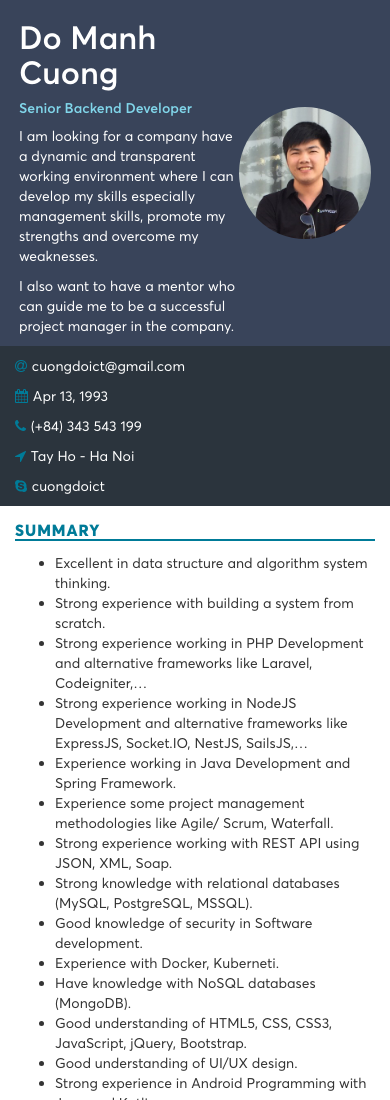
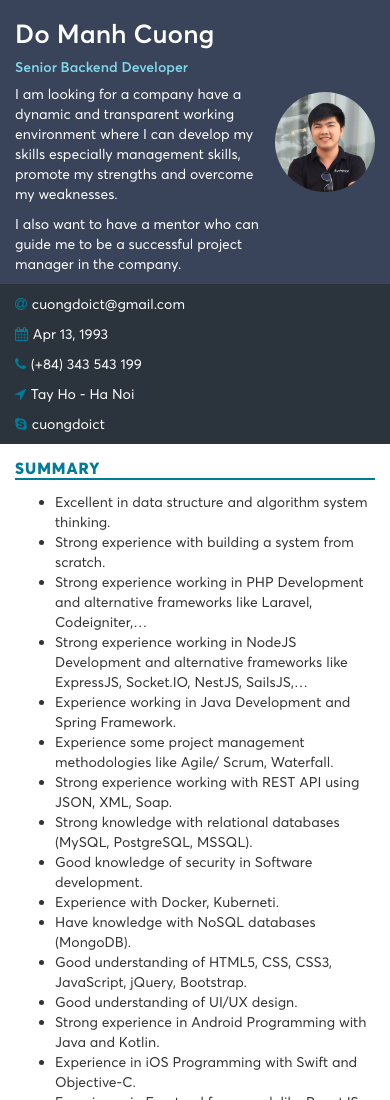
Before and after one commit to cuongdoict/cuongdoict.github.io, a website: page cv/index.html in a window 390 px wide. Shown: the top 1100 px of the page. Drawn offline with nearby package versions, Linux system fonts and the light colour scheme.

Commit message:
Update layout.css

```diff
--- a/cv/assets/css/layout.css
+++ b/cv/assets/css/layout.css
@@ -256,6 +256,19 @@ fieldset[disabled] .btn-app.focus {
         font-size: 14px;
     }
 }
+@media only screen and (max-width: 425px) {
+    .cv-name {
+        font-size: 26px;
+    }
+
+    .ui-width-expand {
+        flex-basis: calc(100% - 100px);
+    }
+
+    .ui-width-auto {
+        flex-basis: 100px;
+    }
+}
 
 @media print {
     a[href]:after {
--- a/cv/index.html
+++ b/cv/index.html
@@ -41,7 +41,7 @@
 					</p>
 				</div>
 				<div class="ui-width-auto">
-					<img class="img-responsive img-circle" width="160px" src="assets/images/avatar.jpg" alt=""/>
+					<img class="img-responsive img-circle" src="assets/images/avatar.jpg" alt=""/>
 				</div>
 			</div>
 		</div>
```
